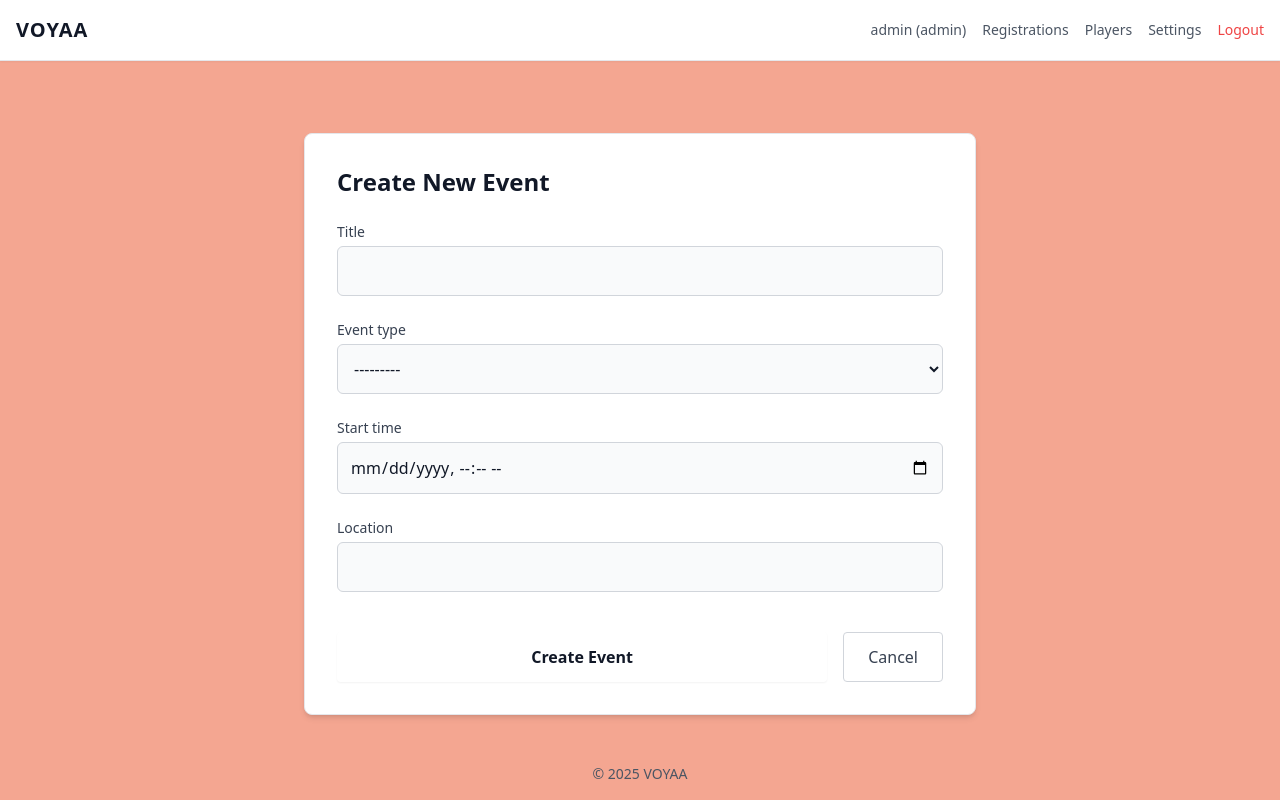
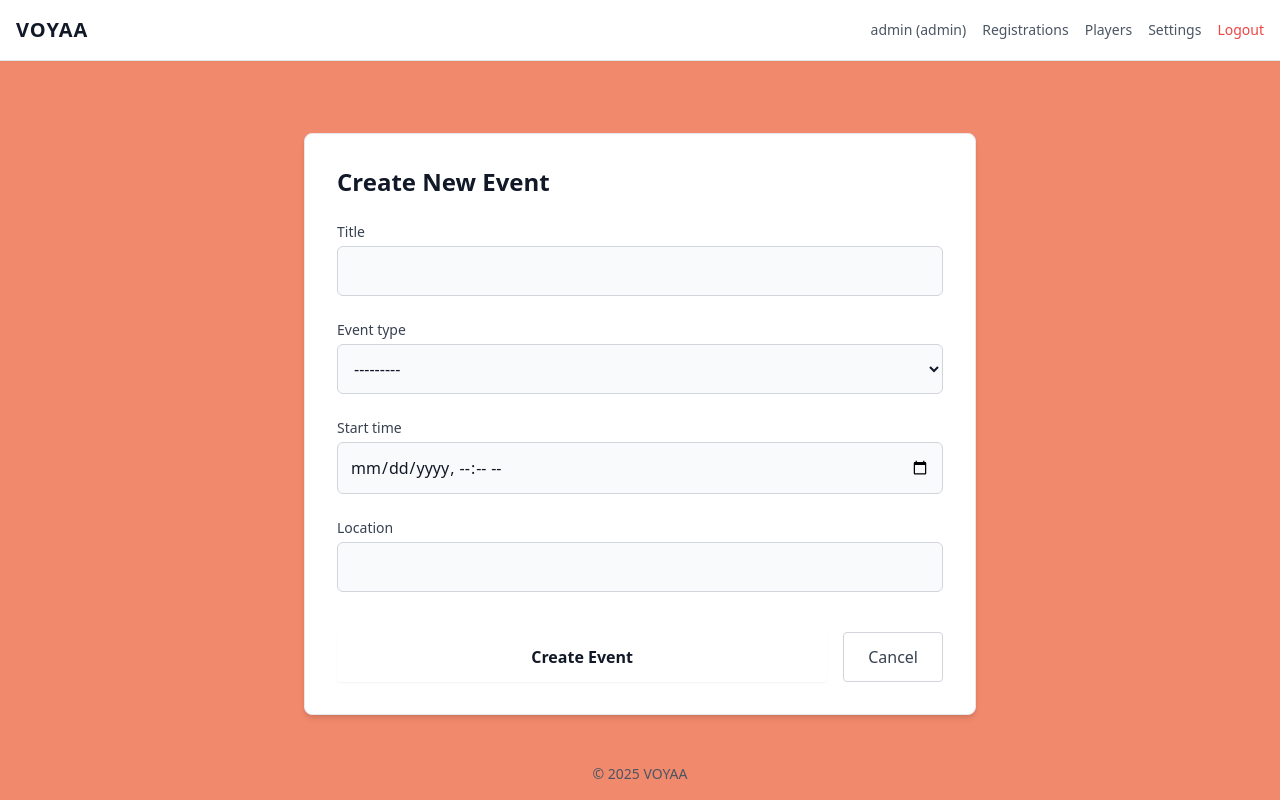
Before and after one commit to 28paranoid/voyaa, a Django app: page /create-event/ in a window 1280 px wide. Run offline with Django 5.2, Linux system fonts and the light colour scheme; a user stored in the database is signed in; some libraries are stand-ins or nearby versions.

Commit message:
Update base.html

```diff
--- a/calendar_app/templates/calendar_app/base.html
+++ b/calendar_app/templates/calendar_app/base.html
@@ -31,7 +31,7 @@
         }
 
         body {
-            background-color: #f4a691;
+            background-color: #f1896c;
             color: #111827;
         }
 
```
